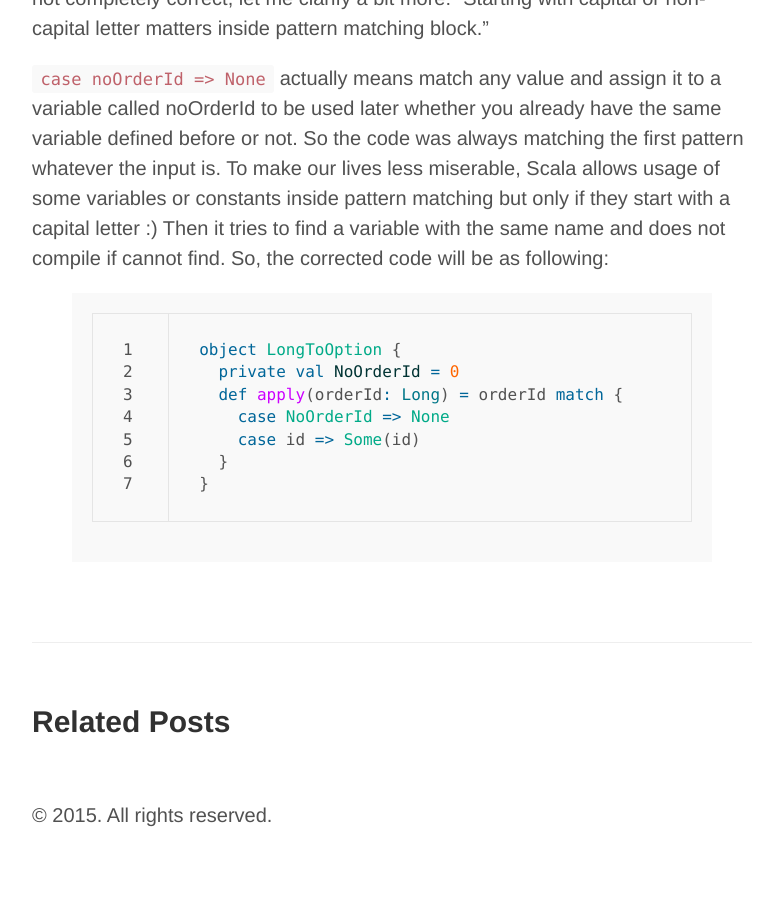
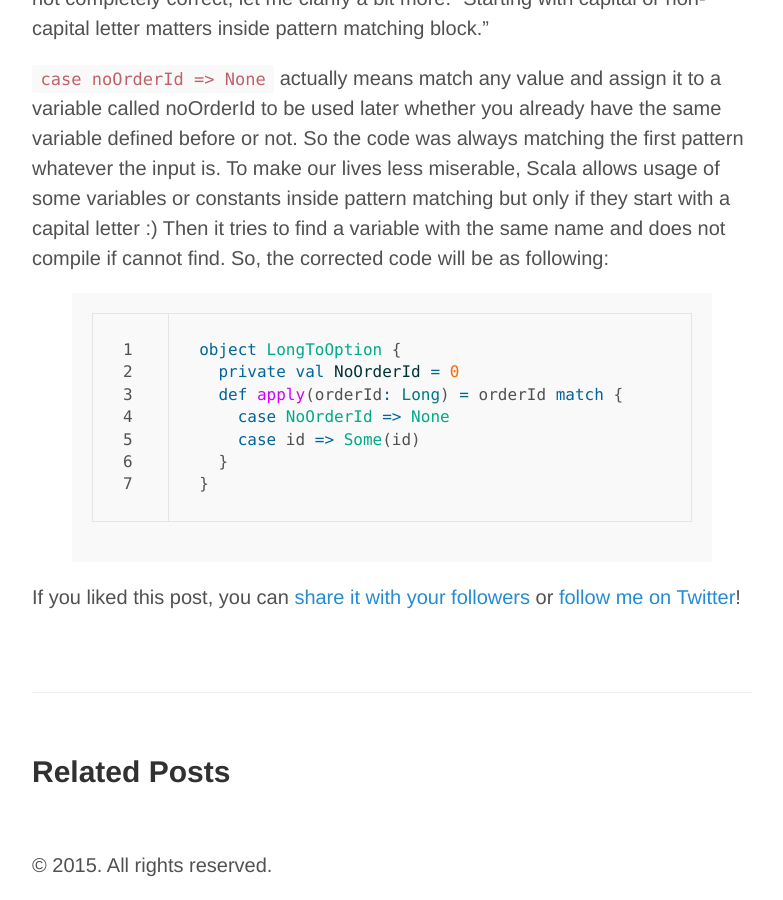
Before and after one commit to bekiroguz/bekiroguz.github.io, a Jekyll site: the page built from _posts/2014-08-06-scala-pattern-matching.md, in a window 1280 px wide and 900 px high, scrolled down 1554 px. Shown: the whole window, without its empty margins (248-1031 px from the left). Built offline with Jekyll 4.4.1, drawn with Linux system fonts in a browser that asks for light colours; Markdown is read by kramdown in place of the engine named in the settings; comment, search, counter and statistics services are not loaded; before the commit the page ends 2404 px from its top, so only the background shows below that.

Commit message:
added twitter plug and fixed comments section

```diff
--- a/_includes/comments.html
+++ b/_includes/comments.html
@@ -1,4 +1,3 @@
-{% if page.comments %}
 <div id="disqus_thread"></div>
 <script type="text/javascript">
     /* * * CONFIGURATION VARIABLES * * */
@@ -13,4 +12,3 @@
     })();
 </script>
 <noscript>Please enable JavaScript to view the <a href="https://disqus.com/?ref_noscript" rel="nofollow">comments powered by Disqus.</a></noscript>
-{% endif %}
--- /dev/null
+++ b/_includes/twitter_plug.html
@@ -0,0 +1,7 @@
+If you liked this post, you can
+<a href="https://twitter.com/intent/tweet?url={{ site.url }}{{ page.url }}&text={{ page.title }}&via=bekiroguzz"
+   target="_blank">
+  share it with your followers</a>
+or
+<a href="https://twitter.com/bekiroguzz">
+  follow me on Twitter</a>!
--- a/_layouts/default.html
+++ b/_layouts/default.html
@@ -23,8 +23,6 @@
 
         {{ content }}
 
-        {% include comments.html %}
-
        <div class="footer">
         <p>
           &copy; {{ site.time | date: '%Y' }}. All rights reserved.
--- a/_layouts/post.html
+++ b/_layouts/post.html
@@ -6,6 +6,8 @@ layout: default
   <h1 class="post-title">{{ page.title }}</h1>
   <span class="post-date">{{ page.date | date_to_string }}</span>
   {{ content }}
+  {% include twitter_plug.html %}
+  {% include comments.html %}
 </div>
 
 <div class="related">
```
Also changed, not shown: _posts/2014-08-06-scala-pattern-matching.md (+0 -1 lines).
